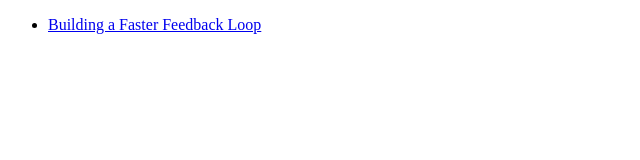
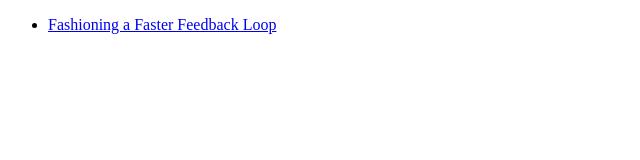
Before and after one commit to lpil/talk-slides, a plain HTML site: page index.html in a window 1280 px wide. Shown: the full height of the page, 0-640 px from the left. Drawn offline with Linux system fonts and the light colour scheme.

Commit message:
Fashioning

```diff
--- a/index.html
+++ b/index.html
@@ -8,8 +8,8 @@
   <body>
     <ul>
       <li>
-        <a href="a-faster-feedback-loop">
-          Building a Faster Feedback Loop
+        <a href="fashioning-a-faster-feedback-loop">
+          Fashioning a Faster Feedback Loop
         </a>
       </li>
     </ul>
```
Also changed, not shown: fashioning-a-faster-feedback-loop/index.html (renamed from building-a-faster-feedback-loop/index.html, +1 -1 lines), fashioning-a-faster-feedback-loop/style.css (renamed from building-a-faster-feedback-loop/style.css), 16 other files.
